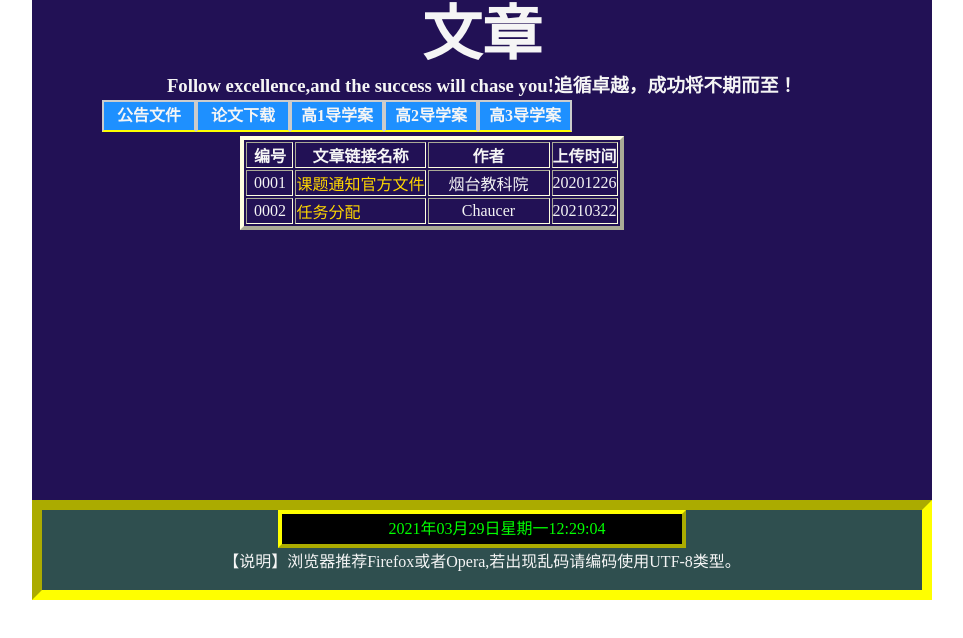
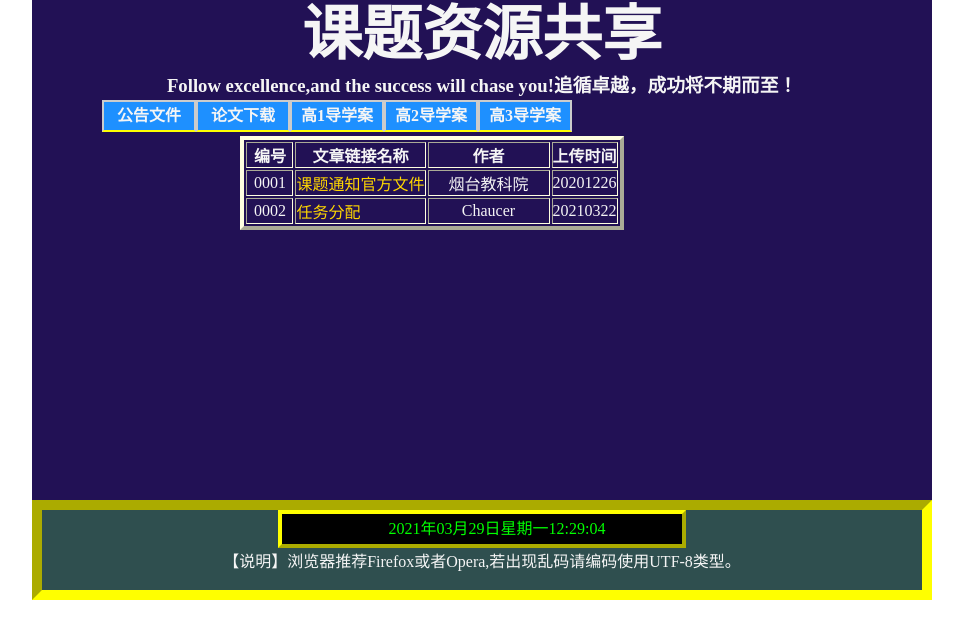
Before and after one commit to superchaucer/superchaucer.github.io, a plain HTML site: page index.html in a window 1280 px wide. Shown: the whole page, without its empty margins (158-1121 px from the left). Drawn offline with Linux system fonts and the light colour scheme.

Commit message:
Update index.html

```diff
--- a/index.html
+++ b/index.html
@@ -10,7 +10,7 @@
 <body>
 <div id="container">
     <div id="header">
-        <h1 class="headertitle">文章</h1>
+        <h1 class="headertitle">课题资源共享</h1>
         <h3>Follow excellence,and the success will chase you!追循卓越，成功将不期而至！</h3>
     </div>
 
```
